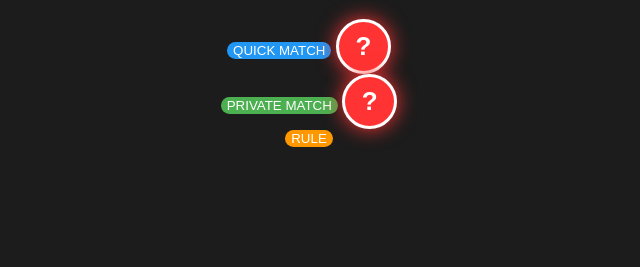
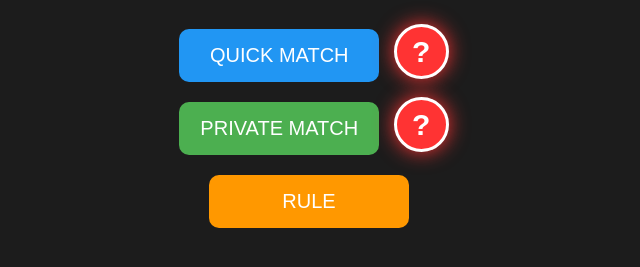
Before and after one commit to BTProject103/bt-firebase-test, a plain HTML site: page index.html in a window 1280 px wide. Shown: the part 81-348 px from the top of the page, without its empty margins (331-971 px from the left). Drawn offline with Linux system fonts and the light colour scheme.

Commit message:
Update button size and margin in index.html
Adjusted button dimensions and styling in index.html.

```diff
--- a/index.html
+++ b/index.html
@@ -25,12 +25,10 @@ body{
 }
 
 .mainBtn{
-   .mainBtn{
-    width:260px;
+    width:200px;
     padding:15px;
-    margin:4px;
+    margin:10px;
     font-size:20px;
-}
     border:none;
     border-radius:10px;
     cursor:pointer;
@@ -55,7 +53,7 @@ body{
     background:#ff3333;
     color:white;
 
-    font-size:26px;
+    font-size:30px;
     font-weight:bold;
 
     cursor:pointer;
```
